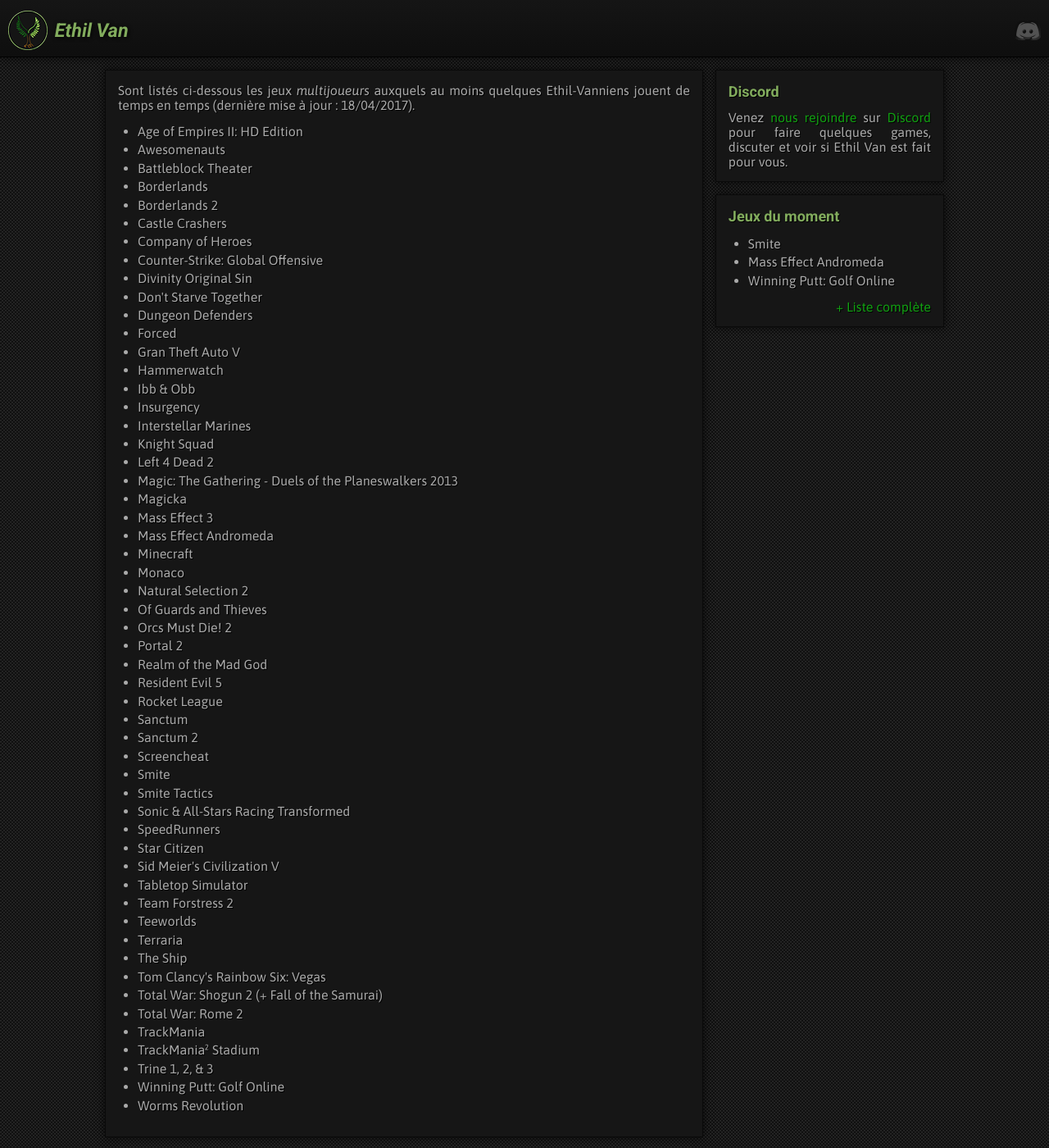
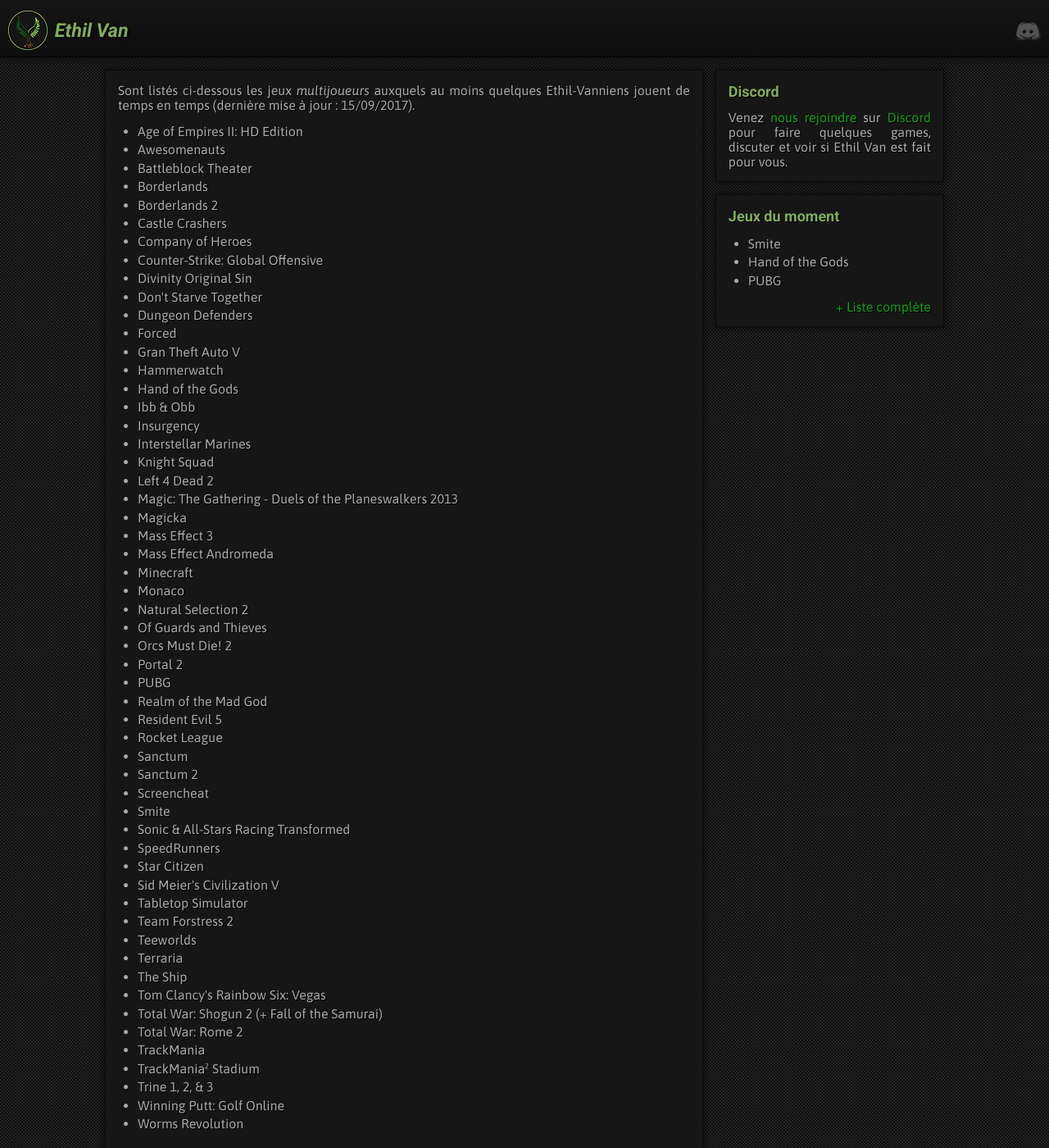
Before and after one commit to EthilVan/EthilVan.github.io, a Jekyll site: the page built from jeux/index.html, in a window 1280 px wide and 1400 px high. Shown: the whole window at 82% size. Built offline with Jekyll 4.4.1, drawn with Linux system fonts in a browser that asks for light colours; Markdown is read by kramdown in place of the engine named in the settings.

Commit message:
MàJ des jeux du moment

```diff
--- a/_layouts/default.html
+++ b/_layouts/default.html
@@ -43,8 +43,8 @@
       <h6>Jeux du moment</h6>
       <ul>
         <li>Smite</li>
-        <li>Mass Effect Andromeda</li>
-        <li>Winning Putt: Golf Online</li>
+        <li>Hand of the Gods</li>
+        <li>PUBG</li>
       </ul>
       <p class="align-right"><a href="/jeux">+ Liste complète</a></p>
     </div>
--- a/jeux/index.html
+++ b/jeux/index.html
@@ -3,7 +3,7 @@
 title: Jeux | Ethil Van
 ---
 
-<p>Sont listés ci-dessous les jeux <i>multijoueurs</i> auxquels au moins quelques Ethil-Vanniens jouent de temps en temps (dernière mise à jour : 18/04/2017).</p>
+<p>Sont listés ci-dessous les jeux <i>multijoueurs</i> auxquels au moins quelques Ethil-Vanniens jouent de temps en temps (dernière mise à jour : 15/09/2017).</p>
 
 <ul>
   <li>Age of Empires II: HD Edition</li>
@@ -20,6 +20,7 @@
   <li>Forced</li>
   <li>Gran Theft Auto V</li>
   <li>Hammerwatch</li>
+  <li>Hand of the Gods</li>
   <li>Ibb &amp; Obb</li>
   <li>Insurgency</li>
   <li>Interstellar Marines</li>
@@ -35,6 +36,7 @@
   <li>Of Guards and Thieves</li>
   <li>Orcs Must Die! 2</li>
   <li>Portal 2</li>
+  <li>PUBG</li>
   <li>Realm of the Mad God</li>
   <li>Resident Evil 5</li>
   <li>Rocket League</li>
@@ -42,7 +44,6 @@
   <li>Sanctum 2</li>
   <li>Screencheat</li>
   <li>Smite</li>
-  <li>Smite Tactics</li>
   <li>Sonic &amp; All-Stars Racing Transformed</li>
   <li>SpeedRunners</li>
   <li>Star Citizen</li>
```
